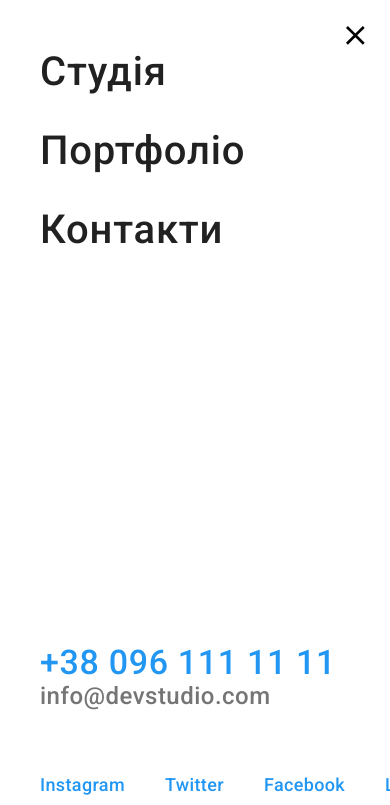
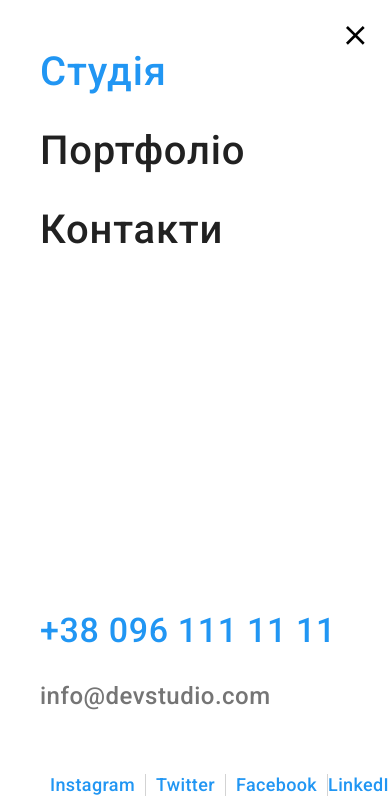
Before and after one commit to vadivai/goit-markup-hw-08-2, a plain HTML site: page index.html in a window 390 px wide. Both pictures are taken after a click on the button 355 px from the left and 29 px from the top of the page. Shown: the top 805 px of the page. Drawn offline with nearby package versions, Linux system fonts and the light colour scheme.

Commit message:
Finish 2

```diff
--- a/index.html
+++ b/index.html
@@ -34,10 +34,10 @@
           <div class="mob-menu__top">
             <ul class="mob-menu__list list">
               <li class="mob-menu__item">
-                <a href="" class="mob-menu__link link">Студія</a>
+                <a href="./index.html" class="mob-menu__link link current">Студія</a>
               </li>
               <li class="mob-menu__item">
-                <a href="" class="mob-menu__link link">Портфоліо</a>
+                <a href="./portfolio.html" class="mob-menu__link link">Портфоліо</a>
               </li>
               <li class="mob-menu__item">
                 <a href="" class="mob-menu__link link">Контакти</a>
--- a/sass/components/_header.scss
+++ b/sass/components/_header.scss
@@ -58,7 +58,7 @@
 .mob-menu__container {
   display: flex;
   flex-direction: column;
-  height: 100%;
+  // height: 100%;
   justify-content: space-between;
 }
 
@@ -102,7 +102,10 @@
 }
 
 .mob-contacts {
-  display: block;
+  display: flex;
+  flex-direction: column;
+  gap: 32px;
+  // margin-bottom: 64px;
 }
 
 .header__contacts {
@@ -116,11 +119,11 @@
   margin-bottom: 32px;
 }
 
-.mob-contacts__btn {
-  display: block;
-  color: var(--second-btn-color);
-  margin-top: 24px;
-}
+// .mob-contacts__btn {
+//   display: block;
+//   color: var(--second-btn-color);
+//   margin-top: 24px;
+// }
 
 .mob-contacts__tel {
   @include font(500, 34px, 1.18, 0.02em);
@@ -132,14 +135,12 @@
   color: var(--text-color);
 }
 
-.mob-contacts {
-}
-
 .mob-soc {
   // padding-left: 100px;
   position: relative;
   display: flex;
-  gap: 20px;
+  align-items: center;
+  // gap: 20px;
   margin-top: 64px;
 }
 
@@ -154,8 +155,15 @@
 // }
 
 .mob-soc__item:not(:last-child) {
-  margin-right: 20px;
+  // margin-right: 20px;
+  padding-left: 10px;
+  padding-right: 10px;
+  border-right: 1px solid rgba(33, 33, 33, 0.2);
 }
+
+// .mob-soc__item:not(:last-child) {
+//   margin-right: 20px;
+// }
 
 .mob-soc__link {
   @include font(500, 18px, 1.22, 0.02em);
@@ -186,10 +194,13 @@
   }
 
   & .link:hover,
-  & .link:focus,
-  & .link.current {
+  & .link:focus {
     color: var(--accent-color);
   }
+}
+
+.link.current {
+  color: var(--accent-color);
 }
 
 .nav__link {
```
Also changed, not shown: portfolio.html (+6 -5 lines), css/main.css, css/main.min.css, 2 other files.
